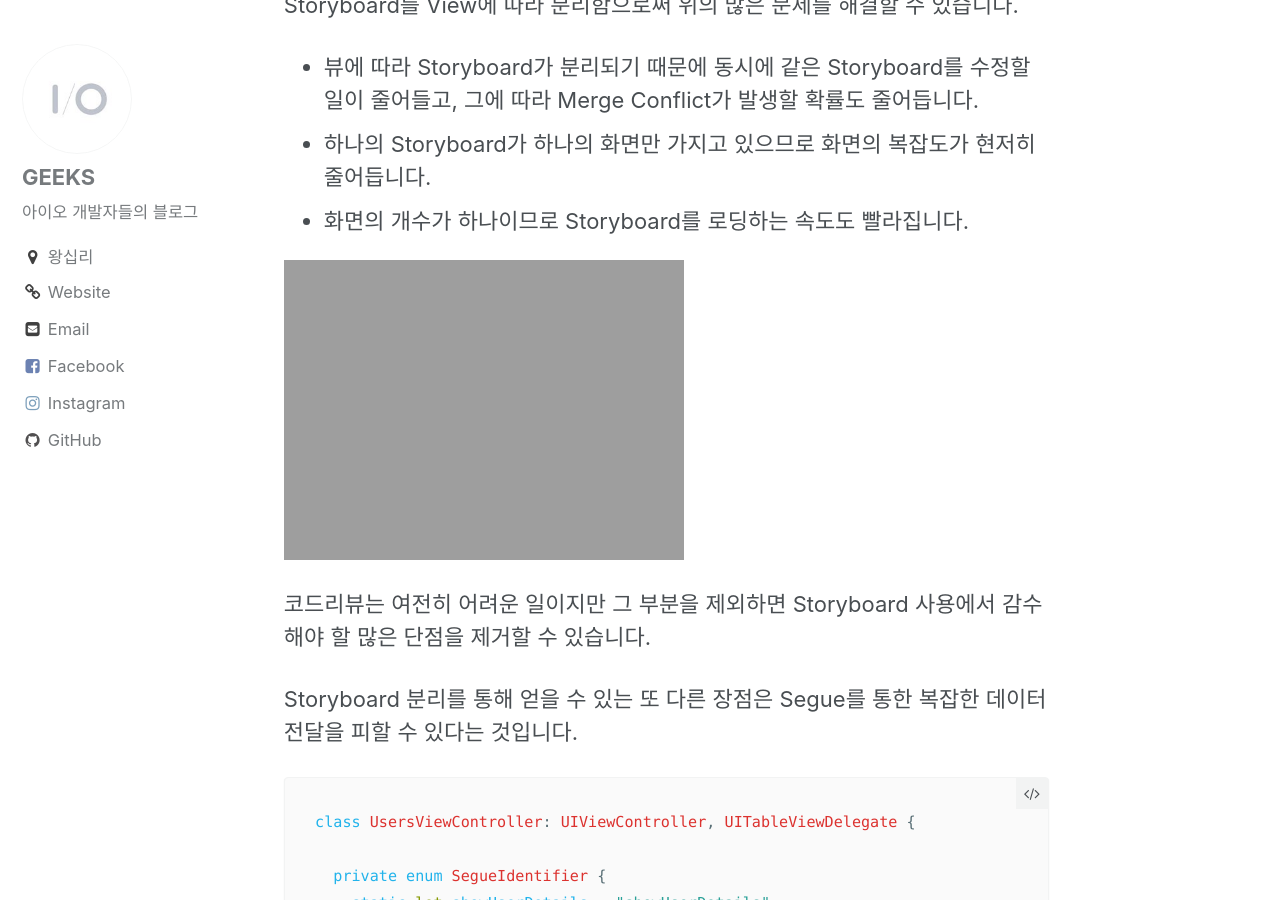
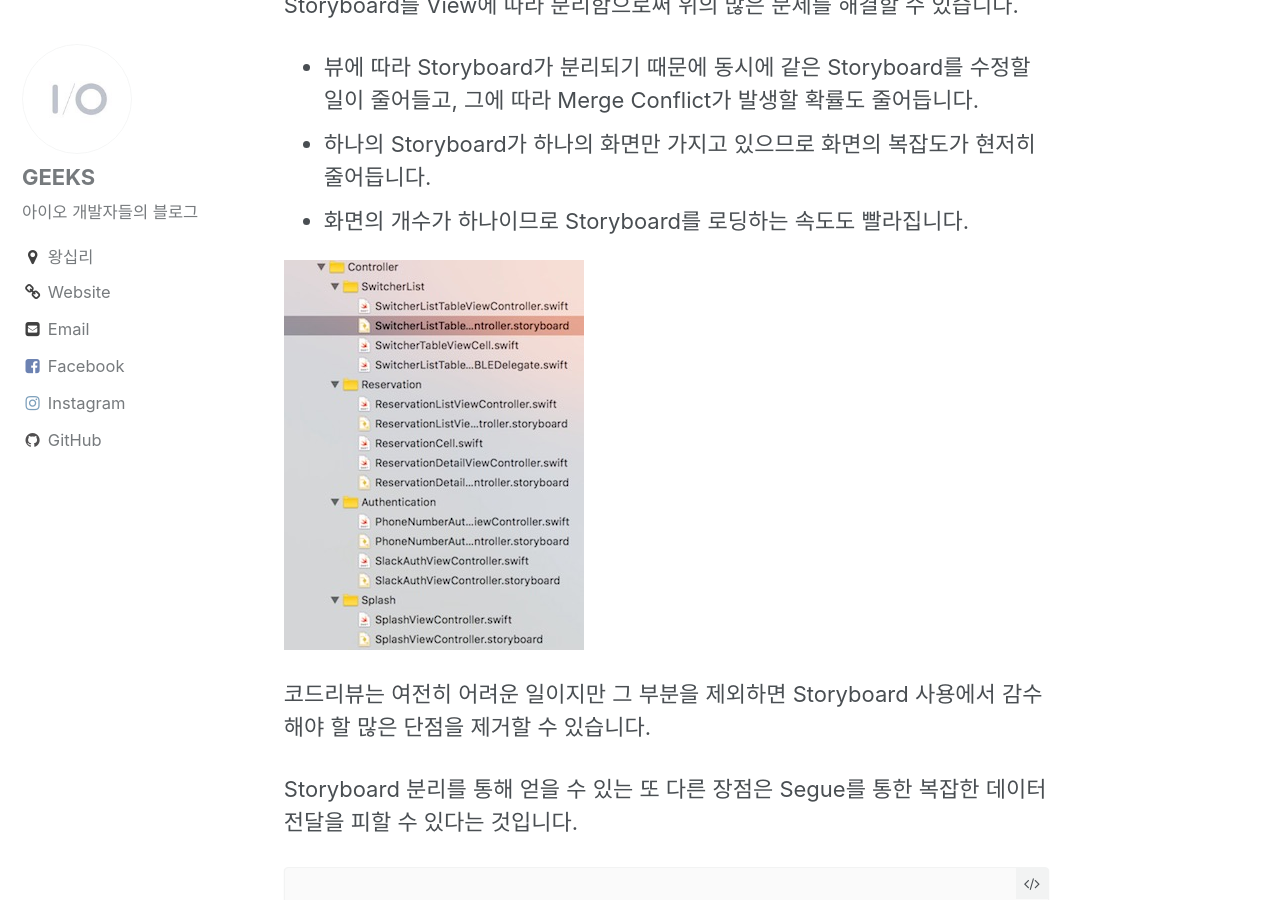
Before and after one commit to IO-inc/geeks.blog, a Jekyll site: the page built from _posts/2017-07-06-organizing-storyboards.md, in a window 1280 px wide and 900 px high, scrolled down 724 px. Built offline with Jekyll 4.4.1, drawn with Linux system fonts in a browser that asks for light colours.

Commit message:
Fix image

```diff
--- a/_posts/2017-07-06-organizing-storyboards.md
+++ b/_posts/2017-07-06-organizing-storyboards.md
@@ -16,7 +16,7 @@ Storyboard는 iOS 애플리케이션을 만들 때 UI를 만들고 관리하기
  - 하나의 Storyboard가 하나의 화면만 가지고 있으므로 화면의 복잡도가 현저히 줄어듭니다.
  - 화면의 개수가 하나이므로 Storyboard를 로딩하는 속도도 빨라집니다.
 
-![alt text](https://io-inc.github.io/geeks.blog/assets/img/storyboars.jpg "각각의 뷰 마다 Storyboard 분리")
+![alt text](https://io-inc.github.io/geeks.blog/assets/img/storyboards.jpg "각각의 뷰 마다 Storyboard 분리")
 
 코드리뷰는 여전히 어려운 일이지만 그 부분을 제외하면 Storyboard 사용에서 감수해야 할 많은 단점을 제거할 수 있습니다.
 
@@ -84,8 +84,10 @@ class UsersViewController: UIViewController, UITableViewDelegate {
 Storyboard의 장단점 및 Storyboard를 분리하는 자세한 방법은 아래에서 확인할 수 있습니다.
 
 ### Storyboard의 장단점
+
  - http://roadfiresoftware.com/2015/03/the-pros-and-cons-of-using-storyboards/
 
 ### Storyboard분리 방법
+
  - https://medium.cobeisfresh.com/a-case-for-using-storyboards-on-ios-3bbe69efbdf4
  - https://medium.com/ios-os-x-development/xcode-a-better-way-to-deal-with-storyboards-8b6a8b504c06
```
Also changed, not shown: assets/img/storyboards.jpg.
